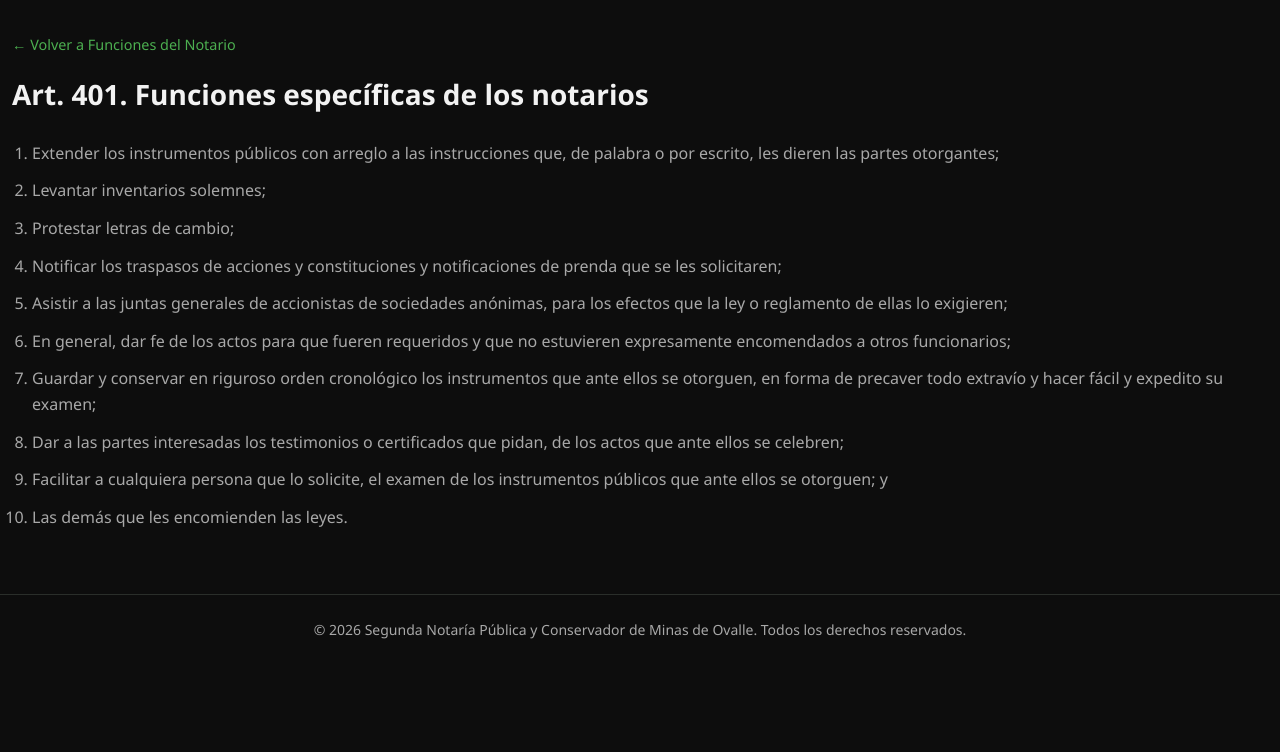
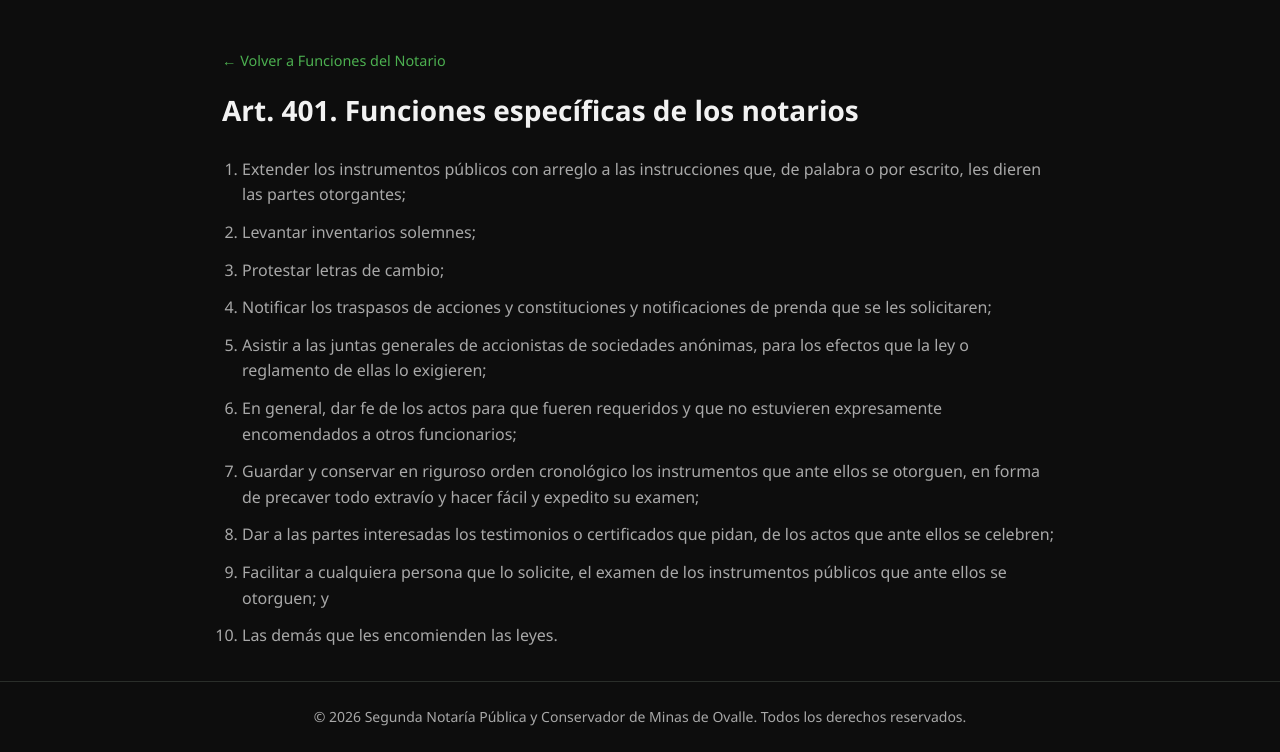
Before and after one commit to alvcab/notariacabrera-web, a PHP site: page /articulo-401.html in a window 1280 px wide. Shown: the part 71-823 px from the top of the page. Before the commit the page ends 710 px from the top, so only its background shows below. Run offline with PHP 8.4, Linux system fonts and the light colour scheme.

Commit message:
Ajusta márgenes de la página del Art. 401
Layout propio (.article-page) más angosto y legible en vez de reusar
el ancho de las tablas de registro; botón de "Ver Art. 401" a bloque
completo para evitar que se superponga con el párrafo de arriba.

Co-Authored-By: Claude Sonnet 5 <noreply@anthropic.com>

```diff
--- a/articulo-401.html
+++ b/articulo-401.html
@@ -18,7 +18,7 @@
     </div>
   </header>
 
-  <main class="container registro-page">
+  <main class="container article-page">
     <a href="index.html#funciones" class="back-link" data-close-tab>&larr; Volver a Funciones del Notario</a>
     <h1>Art. 401. Funciones específicas de los notarios</h1>
     <ol class="function-list">
--- a/css/registro.css
+++ b/css/registro.css
@@ -1,6 +1,16 @@
 .registro-page {
   max-width: 1800px;
   padding: 2rem 0.75rem 4rem;
+}
+
+.article-page {
+  max-width: 900px;
+  padding: 3rem 2rem 2rem;
+}
+
+.article-page h1 {
+  font-size: 1.75rem;
+  margin-bottom: 1.5rem;
 }
 
 .back-link {
--- a/css/style.css
+++ b/css/style.css
@@ -290,8 +290,9 @@ a {
 }
 
 .funciones-button {
-  display: inline-block;
-  margin-top: 1.5rem;
+  display: block;
+  width: fit-content;
+  margin-top: 2rem;
 }
 
 .section h3 + .links-grid,
```
